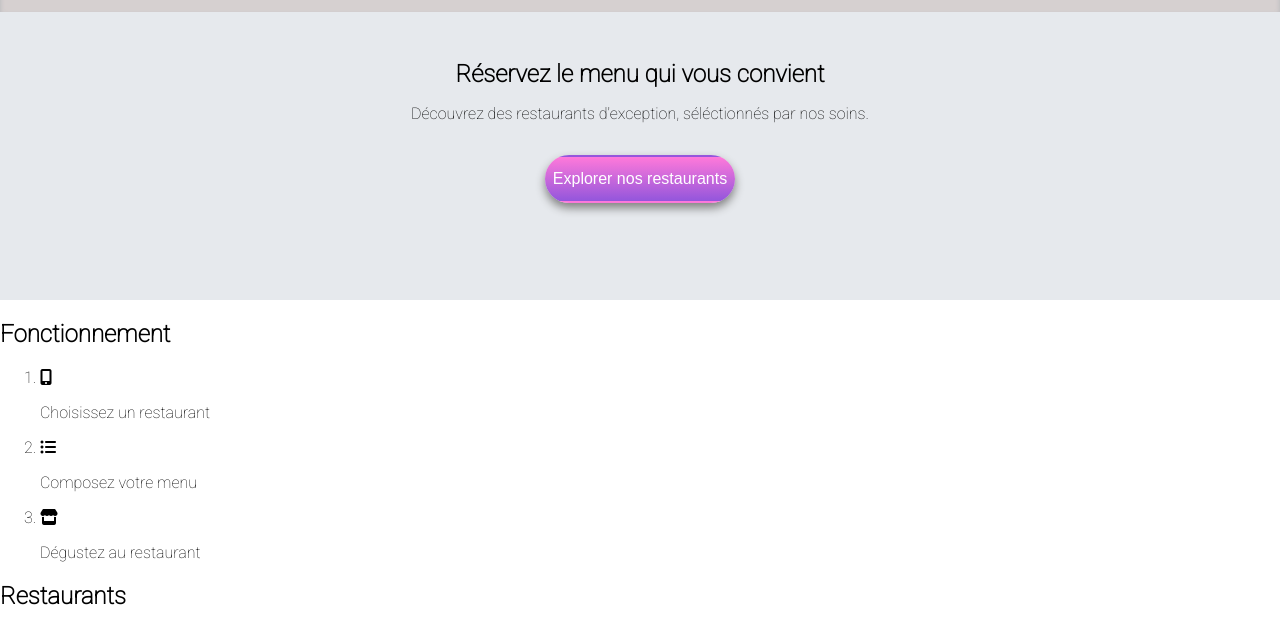
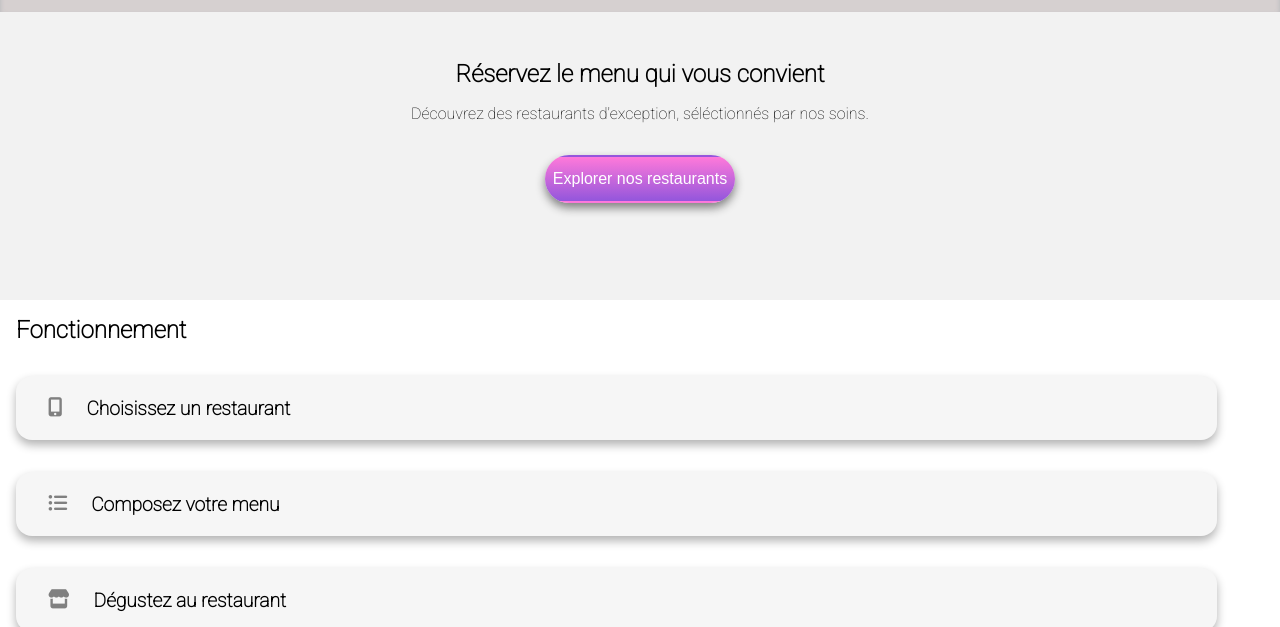
Before and after one commit to SelinDn/SelinDursun_3_03092021, a website: page index.html in a window 1280 px wide. Shown: the part 98-725 px from the top of the page. Drawn offline with Linux system fonts and the light colour scheme; grey boxes are pictures that could not be loaded; a web font is replaced by a local one.

Commit message:
Mise en page fonctionnement

```diff
--- a/index.html
+++ b/index.html
@@ -33,18 +33,18 @@
         <section class="fonctionnement">
             <h2 class="fonctionnement__titre">Fonctionnement</h2>
             <div class="fonctionnement__description">
-                <ol class="description__liste">
+                <ol class="fonctionnement__liste">
                     <li class="liste__item">
-                        <i class="fas fa-mobile-alt item__icone"></i>
-                        <p class="item__texte">Choisissez un restaurant</p>
+                        <i class="fas fa-mobile-alt liste__item__icone"></i>
+                        <p class="liste__item__texte">Choisissez un restaurant</p>
                     </li>
                     <li class="liste__item">
-                        <i class="fas fa-list-ul item__icone"></i>
-                        <p class="item__texte">Composez votre menu</p>
+                        <i class="fas fa-list-ul liste__item__icone"></i>
+                        <p class="liste__item__texte">Composez votre menu</p>
                     </li>
                     <li class="liste__item">
-                        <i class="fas fa-store item__icone"></i>
-                        <p class="item__texte">Dégustez au restaurant</p>
+                        <i class="fas fa-store liste__item__icone"></i>
+                        <p class="liste__item__texte">Dégustez au restaurant</p>
                     </li>
                 </ol>
             </div>
--- a/sass/main.scss
+++ b/sass/main.scss
@@ -30,14 +30,13 @@ body{
                 color: black;
                 font-weight: bold;
                 border: transparent;
-
             }
         }
     }
 }
 
 .intro{
-    background-color:#e6e9ed;
+    background-color: #f2f2f2;
     text-align: center;
     height: 18rem;
     &__titre{
@@ -61,5 +60,37 @@ body{
         color: white;
         box-shadow: 0px 5px 10px gray;
         height: 3rem;
+        cursor: pointer;
     }
 }
+
+.fonctionnement__titre{
+    margin-top: 0;
+    padding-top: 1rem;
+    padding-left: 1rem;
+}
+
+.fonctionnement__liste{
+    padding-left: 1rem;
+}
+
+.liste__item{
+    display: flex;
+    align-items: center;
+    background-color: #f6f6f6;
+    height: 4rem;
+    border-radius: 1rem;
+    box-shadow: 0px 5px 10px rgba(0, 0, 0, 0.30);
+    width: 95%;
+    margin: 2rem 0rem;
+    &__icone{
+        color: gray;
+        font-size: 1.2rem;
+        padding-left: 2rem;
+    }
+    &__texte{
+        padding-left: 1.5rem;
+        font-size: 1.2rem;
+        font-weight: bold;
+    }
+}
```
Also changed, not shown: public/css/style.css, 1 other file.
